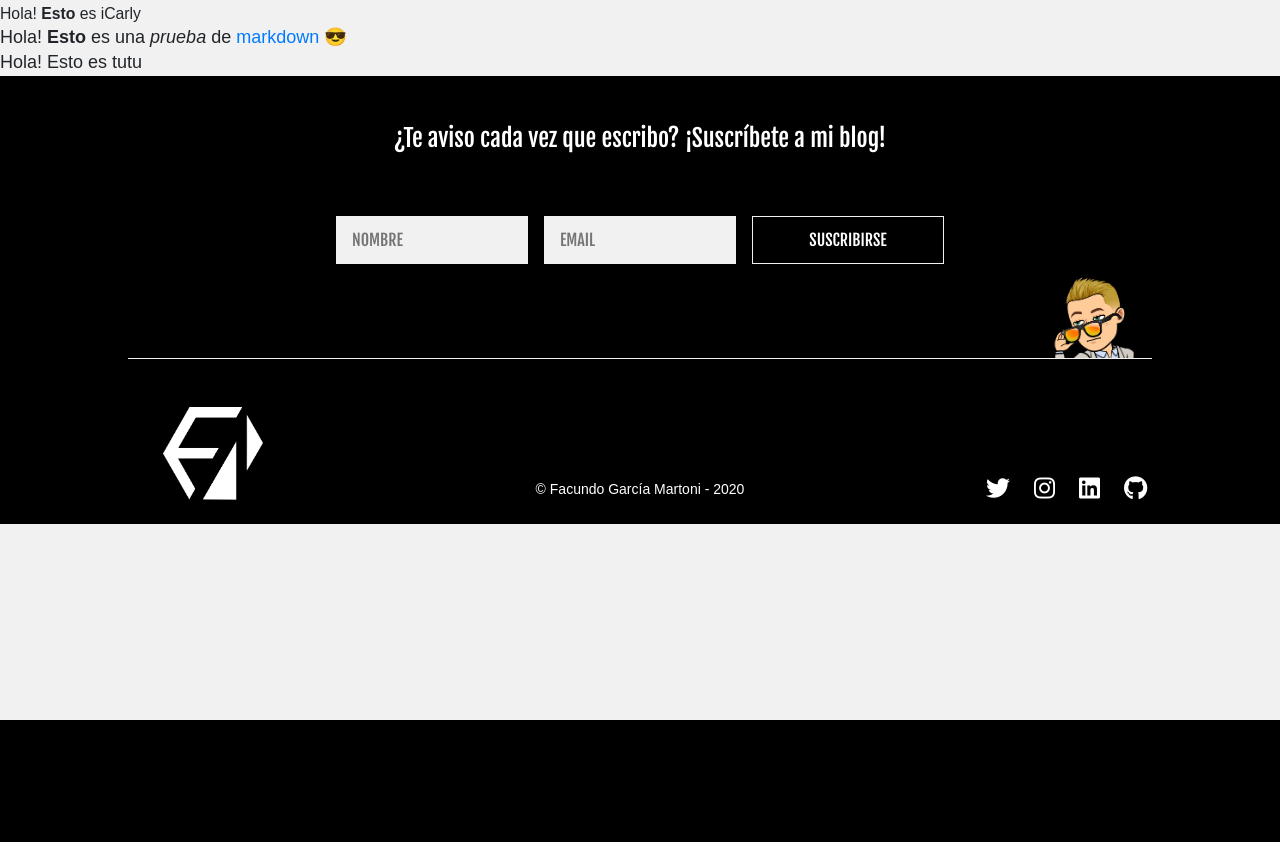
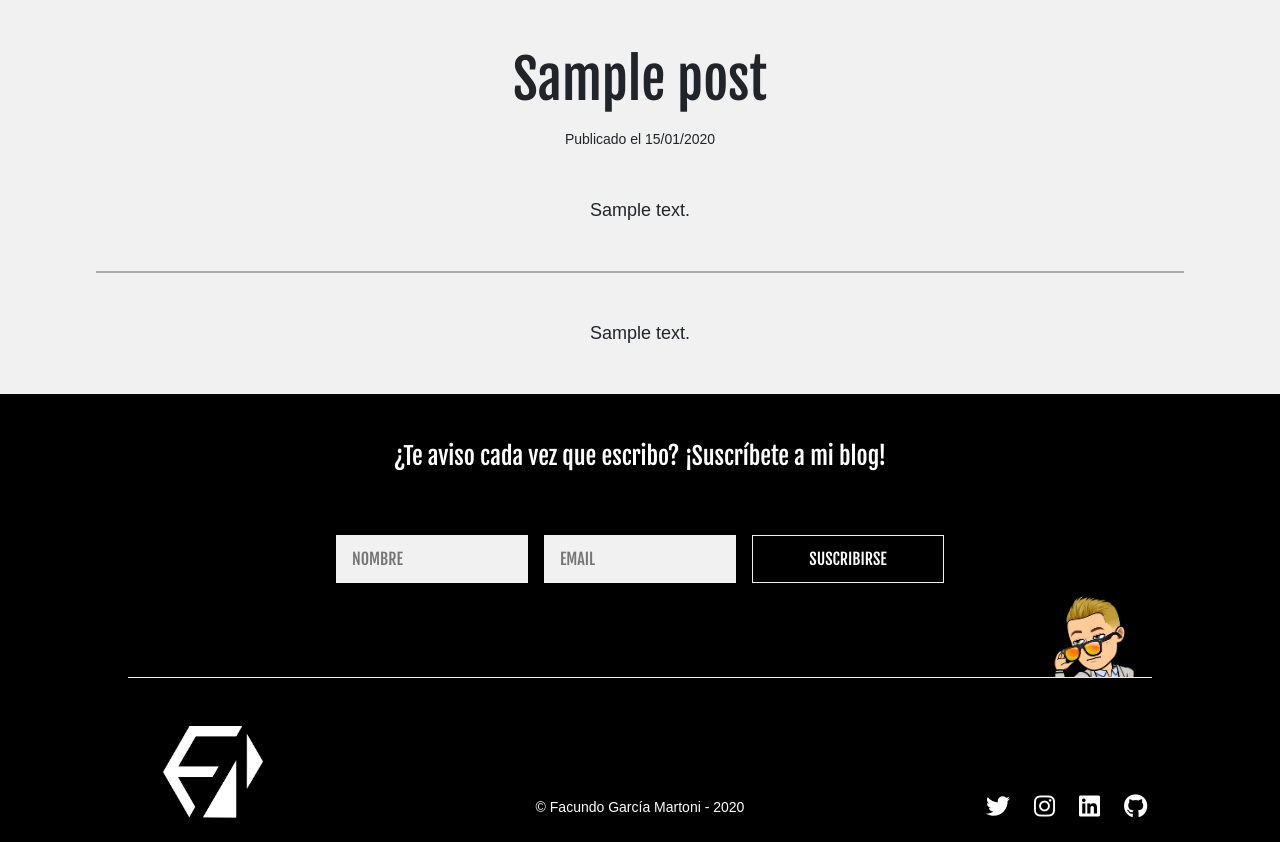
Before and after one commit to facmartoni/facundonicolas, a Django app: a page that uses app/templates/views/post_detail.html in a window 1280 px wide. Shown: the part 80-922 px from the top of the page. Before the commit the page ends 800 px from the top, so only its background shows below. Run offline with Django 3.2, Linux system fonts and the light colour scheme; tables that the repository leaves empty hold one stand-in row (values such as "Sample post"); some libraries are stand-ins or nearby versions; some web fonts are replaced.

Commit message:
Post detail parcialmente terminado. Ya se puede leer un blog, pero faltan los tags y todo lo de abajo :D

```diff
--- a/app/facundonicolas/settings.py
+++ b/app/facundonicolas/settings.py
@@ -9,8 +9,6 @@ https://docs.djangoproject.com/en/3.0/topics/settings/
 For the full list of settings and their values, see
 https://docs.djangoproject.com/en/3.0/ref/settings/
 """
-
-# Django Markdown Deux
 
 import os
 
--- a/app/facundonicolas/views.py
+++ b/app/facundonicolas/views.py
@@ -41,7 +41,7 @@ def wip(request):
             ip, is_routable = get_client_ip(request)
             if ip:
                 qty_ips = len(Subscriber.objects.filter(ipv4=ip))
-                if qty_ips <= NUMBER_OF_IPS_ALLOWED:
+                if qty_ips < NUMBER_OF_IPS_ALLOWED:
                     form.instance.ipv4 = ip
                     form.save()
 
@@ -75,7 +75,7 @@ def not_found(request):
             ip, is_routable = get_client_ip(request)
             if ip:
                 qty_ips = len(Subscriber.objects.filter(ipv4=ip))
-                if qty_ips <= NUMBER_OF_IPS_ALLOWED:
+                if qty_ips < NUMBER_OF_IPS_ALLOWED:
                     form.instance.ipv4 = ip
                     form.save()
 
--- a/app/posts/forms.py
+++ b/app/posts/forms.py
@@ -1,7 +1,3 @@
-# Python
-
-import re
-
 # Django
 
 from django import forms
--- a/app/posts/views.py
+++ b/app/posts/views.py
@@ -46,7 +46,7 @@ def home_view(request):
             ip, is_routable = get_client_ip(request)
             if ip:
                 qty_ips = len(Subscriber.objects.filter(ipv4=ip))
-                if qty_ips <= NUMBER_OF_IPS_ALLOWED:
+                if qty_ips < NUMBER_OF_IPS_ALLOWED:
                     form.instance.ipv4 = ip
                     form.save()
 
@@ -81,7 +81,7 @@ def confirmation_view(request):
             ip, is_routable = get_client_ip(request)
             if ip:
                 qty_ips = len(Subscriber.objects.filter(ipv4=ip))
-                if qty_ips <= NUMBER_OF_IPS_ALLOWED:
+                if qty_ips < NUMBER_OF_IPS_ALLOWED:
                     form.instance.ipv4 = ip
                     form.save()
 
@@ -112,7 +112,7 @@ def post_detail(request, slug):
             ip, is_routable = get_client_ip(request)
             if ip:
                 qty_ips = len(Subscriber.objects.filter(ipv4=ip))
-                if qty_ips <= NUMBER_OF_IPS_ALLOWED:
+                if qty_ips < NUMBER_OF_IPS_ALLOWED:
                     form.instance.ipv4 = ip
                     form.save()
 
@@ -125,8 +125,8 @@ def post_detail(request, slug):
     context['post'] = post
 
     # Only for debug
-    test = 'Hola! **Esto** es una *prueba* de [markdown 😎](http://daringfireball.net/projects/markdown/)'
-    context['test'] = test
+    # test = 'Hola! **Esto** es una *prueba* de [markdown 😎](http://daringfireball.net/projects/markdown/)'
+    # context['test'] = test
 
     return render(request, 'views/post_detail.html', context)
 
--- a/app/static/css/main.css
+++ b/app/static/css/main.css
@@ -112,6 +112,10 @@ h2 {
   font-size: 24px;
 }
 
+h3 {
+  font-size: 22px;
+}
+
 h4 {
   font-size: 22px;
 }
@@ -128,6 +132,10 @@ p {
   h2 {
     font-size: 30px;
   }
+
+  h3 {
+    font-size: 26px;
+  }
 }
 
 @media screen and (min-width: 768px) {
@@ -137,6 +145,10 @@ p {
 
   h2 {
     font-size: 36px;
+  }
+
+  h3 {
+    font-size: 32px;
   }
 
   h4 {
@@ -153,6 +165,10 @@ p {
     font-size: 50px;
   }
 
+  h3 {
+    font-size: 44px;
+  }
+
   h5 {
     font-size: 20px;
   }
@@ -162,6 +178,26 @@ p {
   h2 {
     font-size: 54px;
   }
+
+  h3 {
+    font-size: 48px;
+  }
+}
+
+/* Link color */
+
+a {
+  color: var(--light-action-color);
+}
+
+a:hover {
+  color: var(--light-action-color);
+}
+
+/* Paragraph lines separation */
+
+p {
+  line-height: 1.4;
 }
 
 /* Button */
--- /dev/null
+++ b/app/static/css/post_detail.css
@@ -0,0 +1,5 @@
+.separator {
+  height: 2px;
+  width: 85vw;
+  background: #adadad;
+}
--- a/app/templates/views/home.html
+++ b/app/templates/views/home.html
@@ -30,11 +30,11 @@
                     {# Changes the color of the article card while the loop advances #}
 
                     {% if forloop.counter|divisibleby:"3" %}
-                        {% include 'components/article_preview.html' with post_slug=post.slug card_bg="dark-bg-text-color" card_txt_color="light-text-color" cover_src=post.cover.url cover_alt=post.title post_title=post.title post_summary=post.summary post_tags=post.tags.all %}
+                        {% include 'components/article_preview.html' with post_slug=post.slug card_bg="dark-bg-text-color" card_txt_color="light-text-color" cover_src=post.cover.url post_title=post.title post_summary=post.summary post_tags=post.tags.all %}
                     {% elif forloop.counter|divisibleby:"2" %}
-                        {% include 'components/article_preview.html' with post_slug=post.slug card_bg="black-bg-color" card_txt_color="light-text-color" cover_src=post.cover.url cover_alt=post.title post_title=post.title post_summary=post.summary post_tags=post.tags.all %}
+                        {% include 'components/article_preview.html' with post_slug=post.slug card_bg="black-bg-color" card_txt_color="light-text-color" cover_src=post.cover.url post_title=post.title post_summary=post.summary post_tags=post.tags.all %}
                     {% else %}
-                        {% include 'components/article_preview.html' with post_slug=post.slug card_bg="light-bg-text-color" cover_src=post.cover.url cover_alt=post.title post_title=post.title post_summary=post.summary post_tags=post.tags.all %}
+                        {% include 'components/article_preview.html' with post_slug=post.slug card_bg="light-bg-text-color" cover_src=post.cover.url post_title=post.title post_summary=post.summary post_tags=post.tags.all %}
                     {% endif %}
                 {% endfor %}
             {% comment %} </div> {% endcomment %}
--- a/app/templates/views/post_detail.html
+++ b/app/templates/views/post_detail.html
@@ -1,17 +1,42 @@
 {% extends 'views/base.html' %}
 
+{# Static load #}
+{% load static %}
+
 {# Enables markdown #}
-
 {% load markdown_deux_tags %}
 
 {% block head_content %}
     <title>{{post.title}}</title>
+
+    {# My CSS #}
+    <link rel="stylesheet" href="{% static 'css/post_detail.css' %}">
+
 {% endblock head_content %}
 
 {% block container %}
-    {{"<small>Hola! **Esto** es iCarly</small>" | markdown:"trusted"}}
+
+    <div class="container d-flex flex-column align-items-center">
+        <div class="row text-center mt-5 mb-3 px-2">
+            <h2>{{ post.title }}</h2>
+        </div>
+        <div class="row text-center mb-5">
+            <small>Publicado el {{ post.pub_date|date:'d/m/Y' }}</small>
+        </div>
+        <div class="row text-center mb-5 px-4">
+            <p>{{ post.summary }}</p>
+        </div>
+        <div class="row mb-5">
+            <div class="separator"></div>
+        </div>
+        <div class="row px-4 mb-5">
+            {{ post.body | markdown:"trusted" }}
+        </div>
+    </div>
+
+    {% comment %} {{"<small>Hola! **Esto** es iCarly</small>" | markdown:"trusted"}}
     <h1>
         {{test | markdown:"trusted" }}
     </h1>
-    <p>Hola! Esto es tutu</p>
+    <p>Hola! Esto es tutu</p> {% endcomment %}
 {% endblock container %}
```
